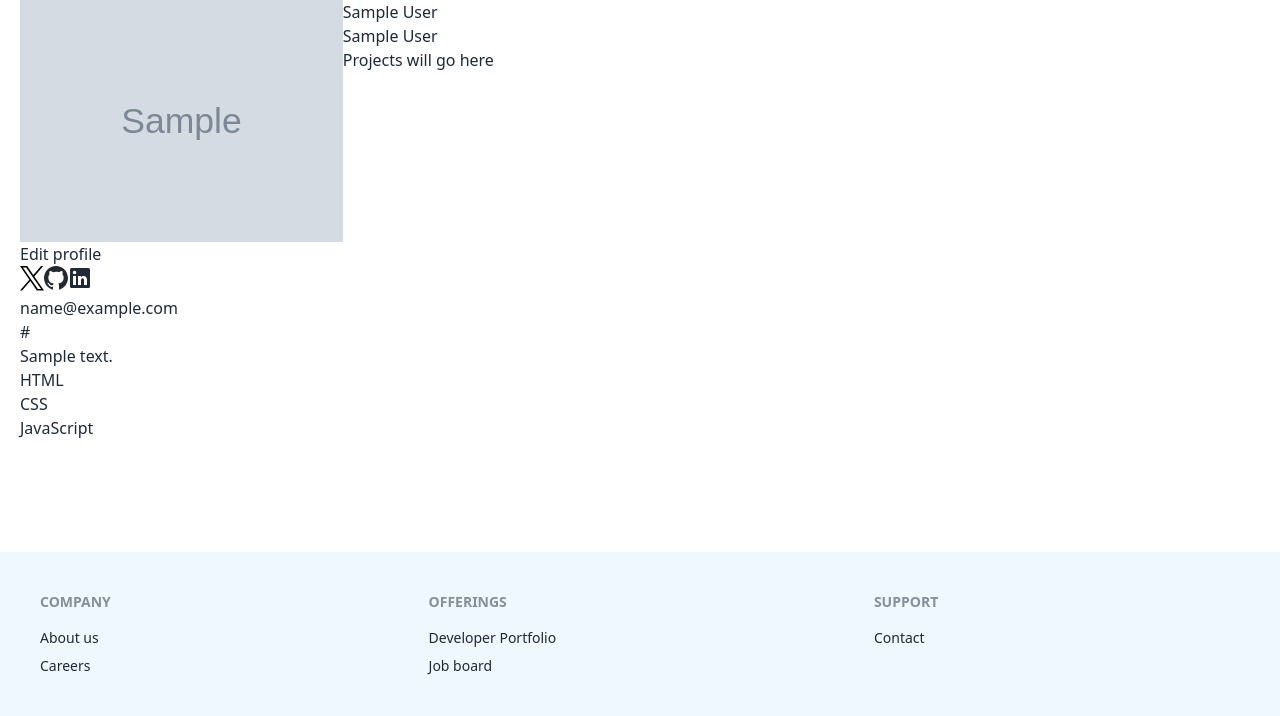
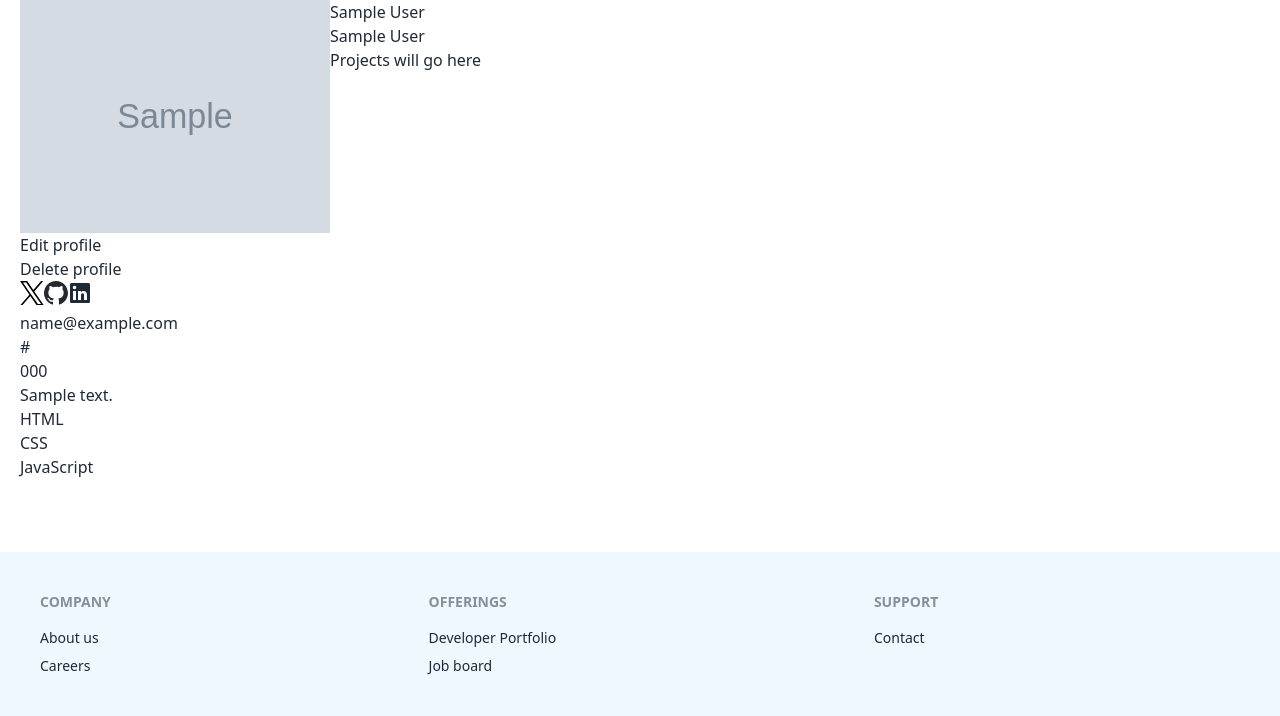
Before and after one commit to KTC96/StackPortfolio, a Django app: a page that uses templates/user_profile.html in a window 1280 px wide. Shown: the part 84-800 px from the top of the page. Run offline with Django 3.2, Linux system fonts and the light colour scheme; a user stored in the database is signed in; tables that the repository leaves empty hold one stand-in row (values such as "Sample post"); grey boxes marked "Sample" are stand-in pictures; style sheets or scripts are compiled from the project's sources.

Commit message:
add delete user functionality
- add test to delete user in tests.py
- add delete user function to views.py
- add delete url in urls.py
- add delete form to user_profile.html

```diff
--- a/custom_account/views.py
+++ b/custom_account/views.py
@@ -1,8 +1,12 @@
 from allauth.account.views import SignupView
-from django.views.generic import TemplateView, UpdateView
-from django.shortcuts import render, reverse
+from django.views.generic import TemplateView, UpdateView, DeleteView
+from django.shortcuts import render, reverse, redirect
+from django.urls import reverse_lazy
 from django.views.generic import DetailView
-from django.contrib.auth.mixins import LoginRequiredMixin
+from django.contrib import messages
+from django.contrib.auth.mixins import LoginRequiredMixin, UserPassesTestMixin
+from django.contrib.auth.decorators import login_required
+from django.views.decorators.http import require_POST
 from .forms import (CustomUserEditForm, TechUserForm,
                     RecruiterUserForm, TechUserProfileEditForm,
                     RecruiterUserProfileEditForm)
@@ -96,3 +100,36 @@ class UserProfileEditView(LoginRequiredMixin, UpdateView):
 
     def get_success_url(self):
         return reverse('user_profile', kwargs={'slug': self.object.slug})
+
+
+class UserDeleteView(UserPassesTestMixin, DeleteView):
+    """
+    Handling the deletion of the user profile.
+    """
+    model = CustomUser
+    slug_field = 'slug'
+    success_url = reverse_lazy('homepage')
+
+    def test_func(self):
+        return self.get_object() == self.request.user
+
+    def get_queryset(self):
+        qs = super().get_queryset()
+        return qs.filter(id=self.request.user.id)
+
+
+@login_required
+@require_POST
+def delete_user(request, slug):
+    """
+    Handles user deletion.
+    """
+    user = request.user
+    if user.slug == slug:
+        user.delete()
+        messages.success(
+            request, "Your profile has been successfully deleted.")
+        return redirect(reverse('homepage'))
+
+    messages.error(request, "You cannot delete this profile.")
+    return redirect(reverse('user_profile', kwargs={'slug': slug}))
--- a/stackportfolio/urls.py
+++ b/stackportfolio/urls.py
@@ -20,7 +20,8 @@ from custom_account.views import (
     RecruiterUserSignupView,
     UserProfileDetailView,
     IndexView,
-    UserProfileEditView)
+    UserProfileEditView,
+    delete_user)
 
 
 urlpatterns = [
@@ -33,6 +34,7 @@ urlpatterns = [
          RecruiterUserSignupView.as_view(), name='recruiter_user_signup'),
     path('user/<slug:slug>/edit/',
          UserProfileEditView.as_view(), name='profile_edit'),
+    path('user/<slug:slug>/delete/', delete_user, name='delete_user'),
     path('user/<slug:slug>/', UserProfileDetailView.as_view(), name='user_profile'),
 
 ]
--- a/templates/user_profile.html
+++ b/templates/user_profile.html
@@ -1,6 +1,6 @@
 {% extends "base.html" %} {% block content %}
 <div class="lg:flex">
-  <div class="profile-area">
+  <div class="profile-area lg:w-1/4">
     {% if profile.profile_image %}
     <img src="{{ profile.profile_image }}" alt="{{ profile.first_name }} {{ profile.last_name }}'s profile image">
     {% else %}
@@ -9,6 +9,23 @@
     {% if profile.is_authenticated and user == profile %}
     <a href="{% url 'profile_edit' slug=user.slug %}" class="edit-profile-link" aria-label="Edit profile">Edit
       profile</a>
+    <form method="post" class="delete-user-form" action="{% url 'delete_user' slug=user.slug %}">
+      {% csrf_token %}
+      <a href=" #" class="delete-profile-link" aria-label="Delete profile">
+        Delete profile
+      </a>
+    </form>
+    <dialog id="delete-profile-modal" class="modal modal-bottom sm:modal-middle">
+      <div class="modal-box">
+        <h3 class="font-bold text-lg">Are you sure you want to delete your profile? This cannot be undone.</h3>
+        <div class="w-full">
+          <div class="flex pt-4">
+            <button type="submit" class="btn btn-info grow delete-user-confirm-button">Yes</button>
+            <button type="button" class="btn btn-error grow ms-1 delete-user-cancel-button">No</button>
+          </div>
+        </div>
+      </div>
+    </dialog>
     {% endif %}
     {% if profile.twitter_handle or profile.tech_profile.github_username or profile.linkedin_username %}
     <ul class="social-icons flex">
@@ -72,22 +89,26 @@
       <a href="{{ profile.website }}" target="_blank" class="user-website">{{ profile.website }}</a>
     </div>
     {% endif %}
+    {% if profile.phone_number and profile.display_phone_number %}
+    <div class="website-container">
+      <span class="svg-container"></span>
+      <a href="tel:{{ profile.phone_number }}" class="user-phone">{{ profile.phone_number }}</a>
+    </div>
+    {% endif %}
     <p class="prose">
       {{ profile.bio }}
     </p>
 
     <div class="user-tech">
       <ul class="user-tech__list">
-
         <li class="user-tech__item">HTML</li>
         <li class="user-tech__item">CSS</li>
         <li class="user-tech__item">JavaScript</li>
-
       </ul>
     </div>
 
   </div>
-  <div class="profile__title-and-portfolio lg:w-11/12">
+  <div class="profile__title-and-portfolio lg:w-3/4">
     <div class="user-details-desktop hidden lg:block">
       <h2 class="user-name">{{ profile.first_name }} {{ profile.last_name }}</h2>
       <p class="user-work_title">{{ profile.work_title }}</p>
```
Also changed, not shown: custom_account/tests.py (+35 -0 lines).
